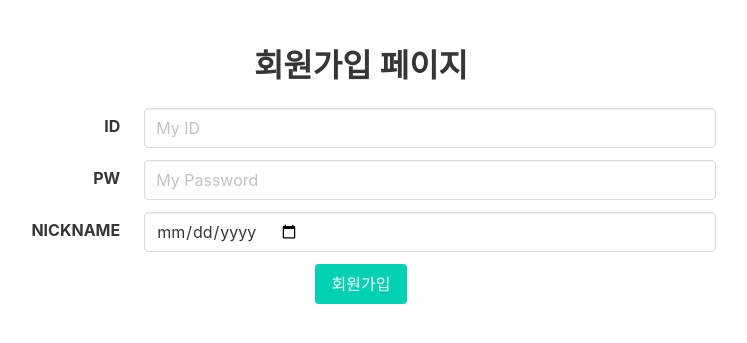
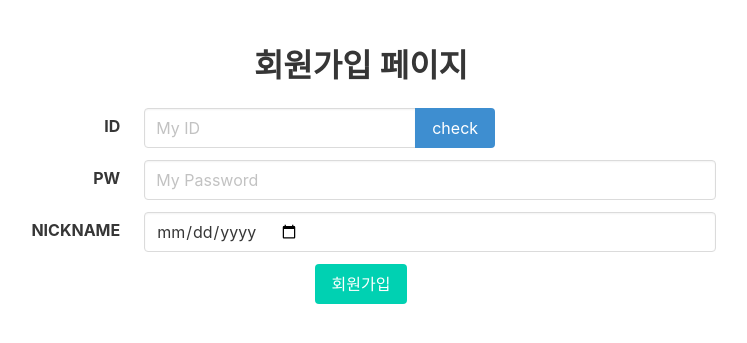
Before and after one commit to hunkim00/-, a Flask app: template templates/signup.html in a window 1280 px wide. Shown: the top 343 px of the page, without its empty margins (279-1026 px from the left). Run offline with Flask 2, Linux system fonts and the light colour scheme; the template is opened without the code that fills it, so the values that code supplies are empty; some libraries are stand-ins or nearby versions.

Commit message:
아이디 중복확인 기능 추가

```diff
--- a/app.py
+++ b/app.py
@@ -87,6 +87,20 @@ def api_login():
         return jsonify({'result': 'fail', 'msg': '아이디/비밀번호가 일치하지 않습니다.'})
 
 
+# 로그인 api
+@app.route("/api/checkid", methods=["POST"])
+def api_check_id():
+    id_receive = request.form['user_id']
+    user = db.user.find_one({'user_id': id_receive}, {'_id': False})
+
+    # 사용자가 존재한다면
+    if user is not None:
+        return jsonify({'result': 'fail', 'msg': '중복된 아이디 입니다.'})
+    else:
+        return jsonify({'result': 'success', 'msg': '사용 가능한 아이디 입니다.'})
+
+
+
 # 회원가입 api
 @app.route('/api/signup', methods=['POST'])
 def api_signup():
--- a/templates/signup.html
+++ b/templates/signup.html
@@ -19,6 +19,9 @@
         // 간단한 회원가입 함수입니다.
         // 아이디, 비밀번호, 닉네임을 받아 DB에 저장합니다.
         function register() {
+            let check_id = $('#check-id').val()
+
+            if (check_id == 'true') {
                 $.ajax({
                     type: "POST",
                     url: "/api/signup",
@@ -36,8 +39,28 @@
                         }
                     }
                 })
+            } else {
+                alert('아이디 중복확인을 해주세요.')
+            }
         }
 
+        function check_id() {
+            $.ajax({
+                type: "POST",
+                url: "/api/checkid",
+                data: {
+                    user_id: $('#userid').val(),
+                },
+                success: function (response) {
+                    if (response['result'] == 'success') {
+                        alert(response['msg'])
+                        $('#check-id').val('true')
+                    } else {
+                        alert(response['msg'])
+                    }
+                }
+            })
+        }
     </script>
 </head>
 <body>
@@ -49,10 +72,15 @@
                 <label class="label" for="userid">ID</label>
             </div>
             <div class="field-body">
-                        <div class="field">
+                <div class="field has-addons">
                     <div class="control">
-                                <input type="text" class="input" id="userid" aria-describedby="emailHelp"
-                                       placeholder="My ID">
+                        <input class="input" type="text" id="userid" aria-describedby="emailHelp" placeholder="My ID">
+                    </div>
+                    <div class="control">
+                        <input type="hidden" id="check-id" value="false">
+                        <a class="button is-info" onclick="check_id()">
+                            check
+                        </a>
                     </div>
                 </div>
             </div>
```
Lines whose indentation alone changed are shown as unchanged.
